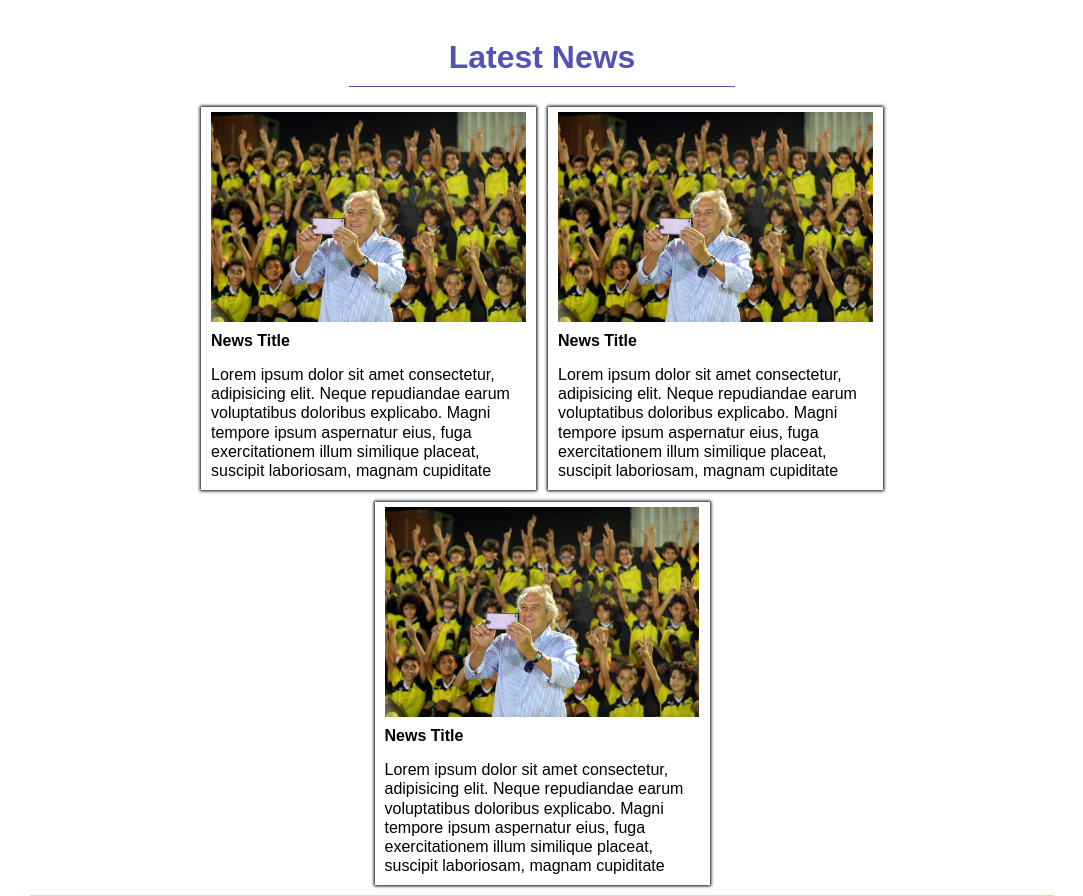
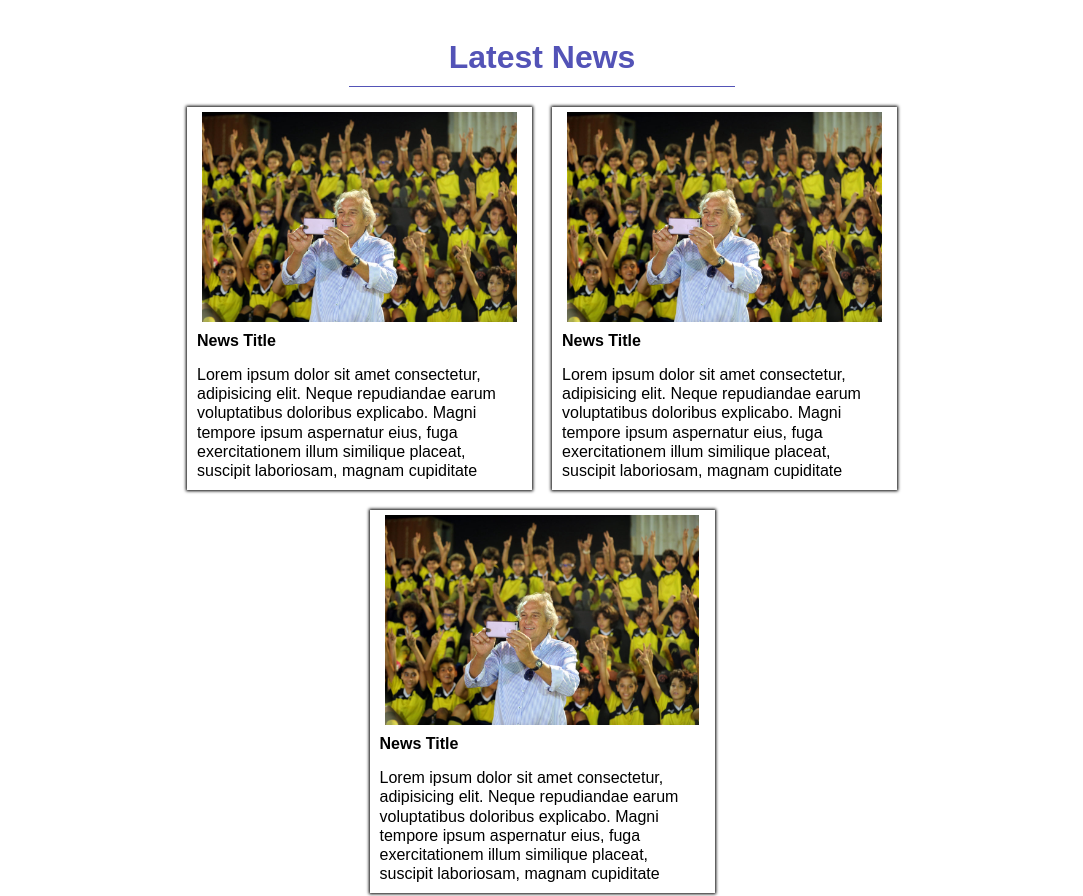
Before and after one commit to Baseldiab/Wadi-Degla-, a plain HTML site: page index.html in a window 1280 px wide. Shown: the part 1471-2367 px from the top of the page, without its empty margins (98-1181 px from the left). Drawn offline with Linux system fonts and the light colour scheme.

Commit message:
Update style.css

```diff
--- a/Css/style.css
+++ b/Css/style.css
@@ -373,7 +373,7 @@ header nav .menu a:hover{
     display: flex;
     justify-content: center;
     flex-wrap: wrap;
-    gap: 12px;
+    gap: 20px;
 }
 .news .title{
     display: flex;
@@ -382,7 +382,7 @@ header nav .menu a:hover{
     padding: 5px;
     box-shadow: 0px 0px 3px 1px #000;
     color: #000;
-    width: 325px;
+    width: 335px;
 }
 .news .title img{
     margin: 0 auto;
```
